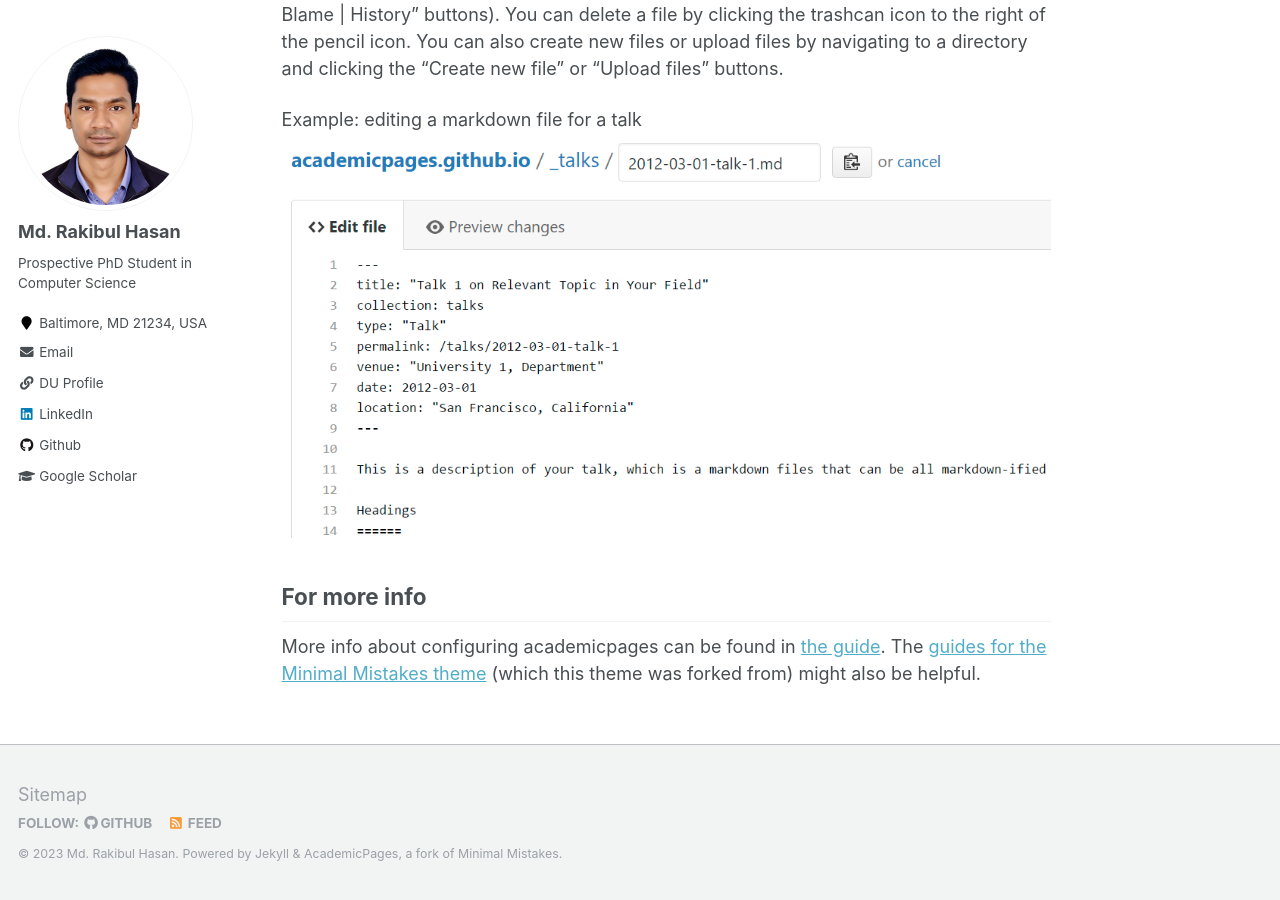
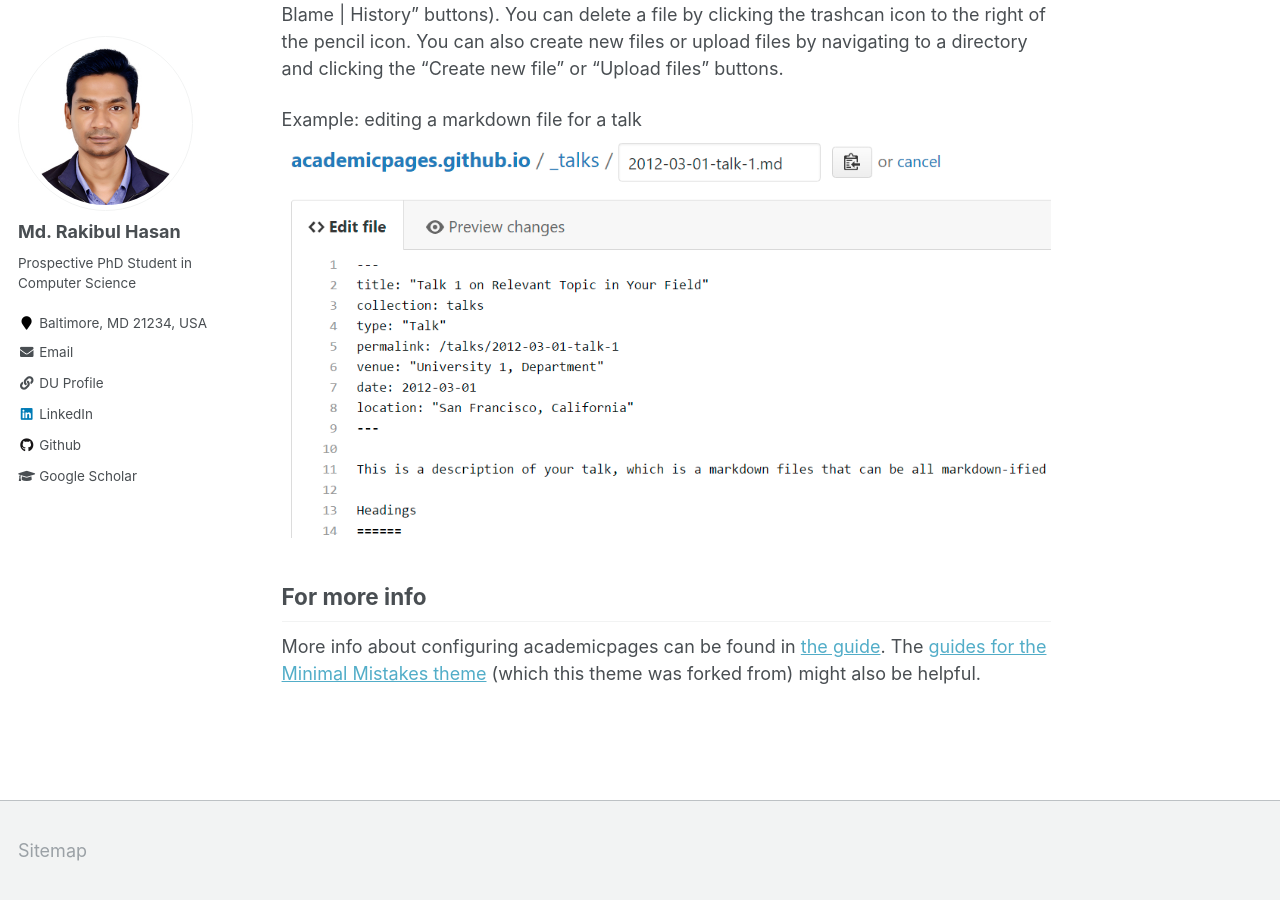
Before and after one commit to Hasan-MdRakibul/hasan-mdrakibul.github.io, a Jekyll site: the page built from _pages/about.md, in a window 1280 px wide and 900 px high, scrolled down 2463 px. Built offline with Jekyll 4.4.1, drawn with Linux system fonts in a browser that asks for light colours.

Commit message:
init changes

```diff
--- a/_includes/footer.html
+++ b/_includes/footer.html
@@ -1,4 +1,4 @@
-{% include base_path %}
+<!--{% include base_path %}
 
 <div class="page__footer-follow">
   <ul class="social-icons">
```
